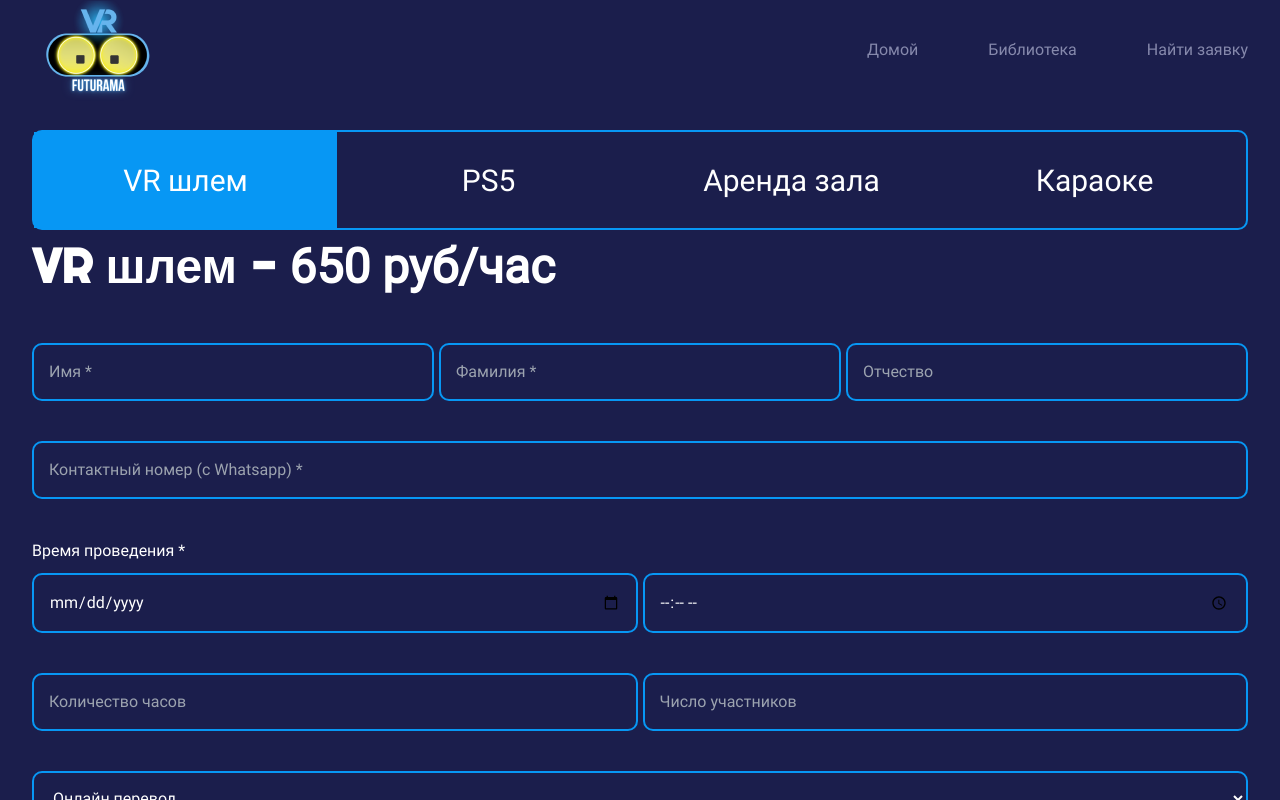
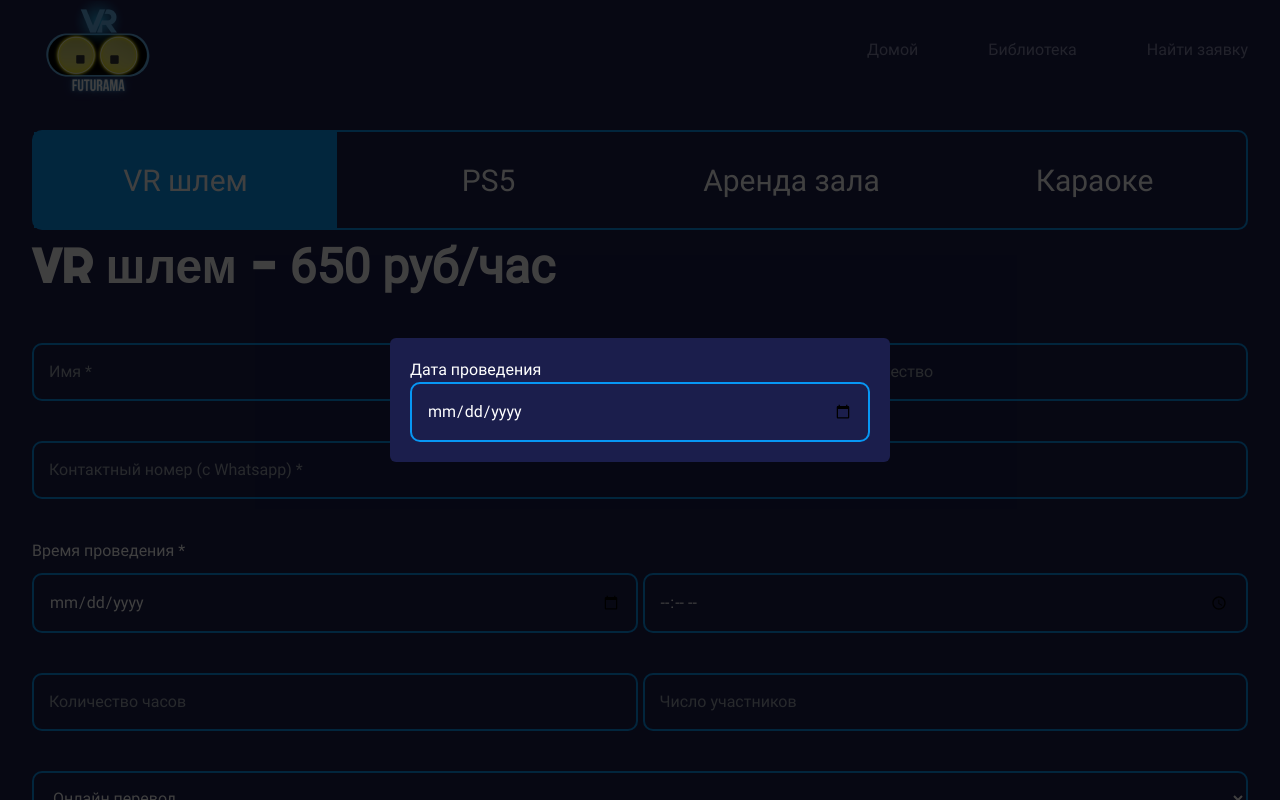
Before and after one commit to TheNotEasy/futurama-vr, a Next.js app: page /send in a window 1280 px wide. Shown: the top 800 px of the page. Built offline with nearby package versions, Linux system fonts and the light colour scheme.

Commit message:
add consent

```diff
--- a/src/app/blocks/Form.tsx
+++ b/src/app/blocks/Form.tsx
@@ -7,6 +7,7 @@ import { createRequest, updateRequest } from "@/app/crud";
 import { robotoRegular } from "@/app/fonts";
 
 import { useRouter } from "next/navigation";
+import DatePicker from "../components/DatePicker";
 
 type FormUpdateProps = {
   isUpdate?: boolean
@@ -90,6 +91,9 @@ export default function Form({title, price, isUpdate, id, type, fromAdmin, value
         <option value="cash">Наличные</option>
       </select>
       <textarea name="hints" cols={30} rows={10} className="input" placeholder="Опции и комментарии" defaultValue={values['hints']}></textarea>
+      <p>*Отправляя эту форму, вы соглашаетесь на обработку персональных данных.</p>
+
+      <DatePicker></DatePicker>
 
       {!fromAdmin && <input type="submit" value={isUpdate ? "Обновить" : "Отправить"}
                             className="input w-full bg-primary cursor-pointer"/>}
```
